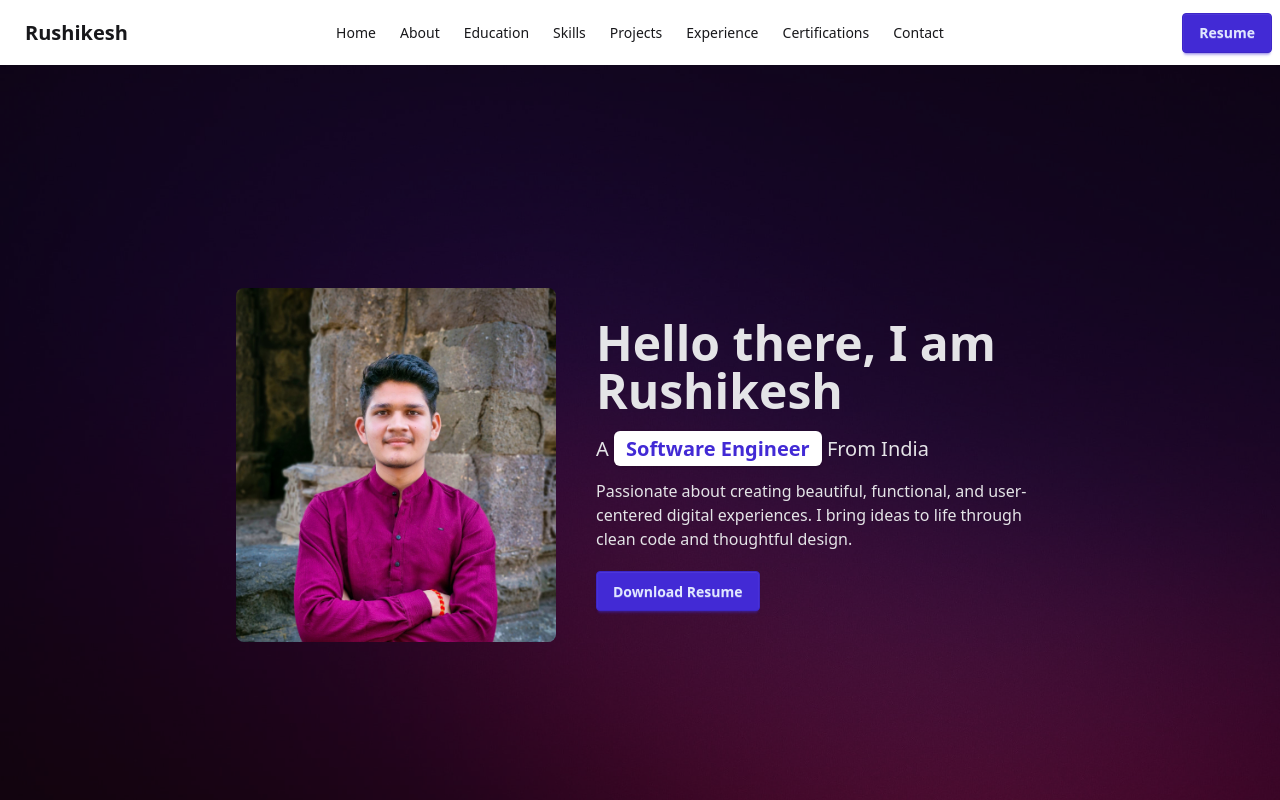
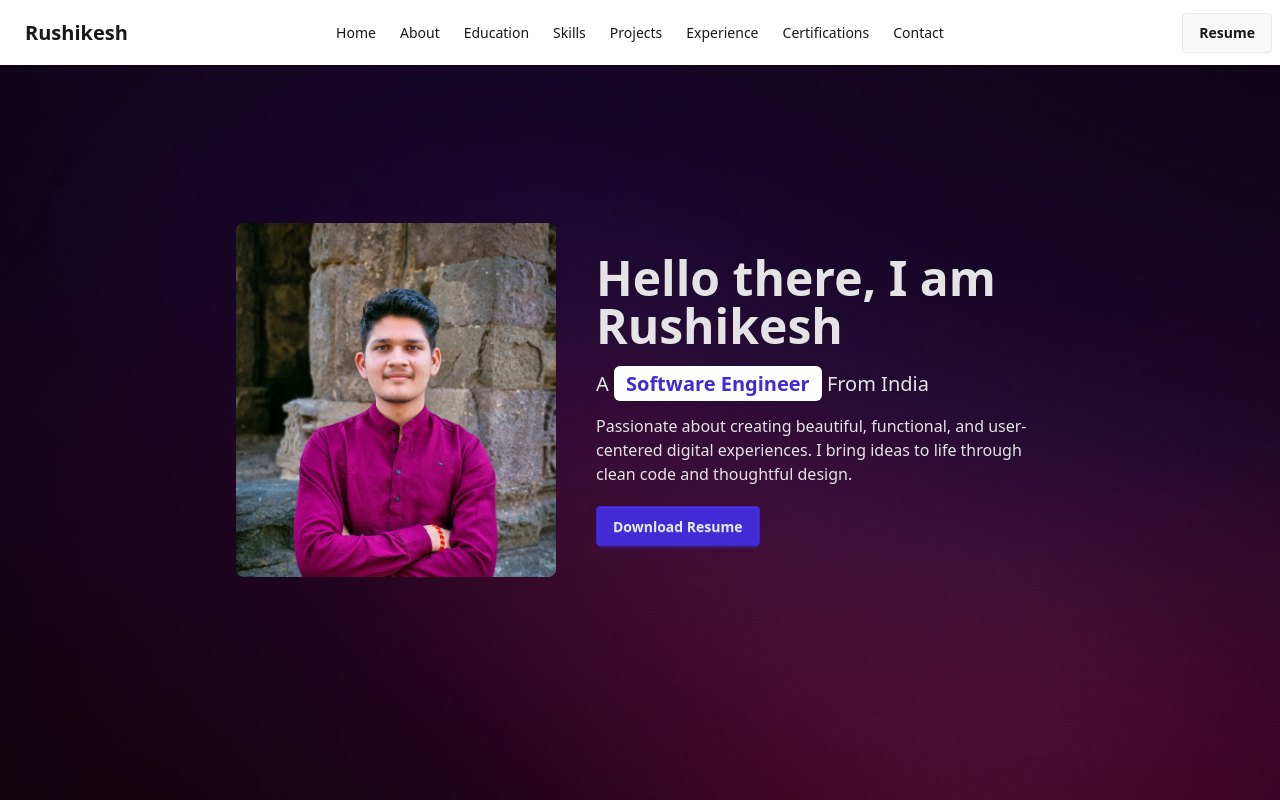
Before and after one commit to RushikeshShinde62/react-portfolio, a React (Vite) app: page / in a window 1280 px wide. Shown: the top 800 px of the page. Built offline with nearby package versions, Linux system fonts and the light colour scheme.

Commit message:
themes test done

```diff
--- a/src/Components/Navbar.jsx
+++ b/src/Components/Navbar.jsx
@@ -1,6 +1,8 @@
+import React from "react";
+
 export default function Navbar() {
   return <>
-    <div className="navbar bg-base-100 shadow-sm">
+    <div className="navbar fixed bg-base-100 shadow-sm">
   <div className="navbar-start">
     <div className="dropdown">
       <div tabIndex={0} role="button" className="btn btn-ghost lg:hidden">
@@ -31,7 +33,7 @@ export default function Navbar() {
     </ul>
   </div>
   <div className="navbar-end">
-    <a className="btn btn-primary">Resume</a>
+    <a className="btn btn-white">Resume</a>
   </div>
 </div>
 </>}
```
